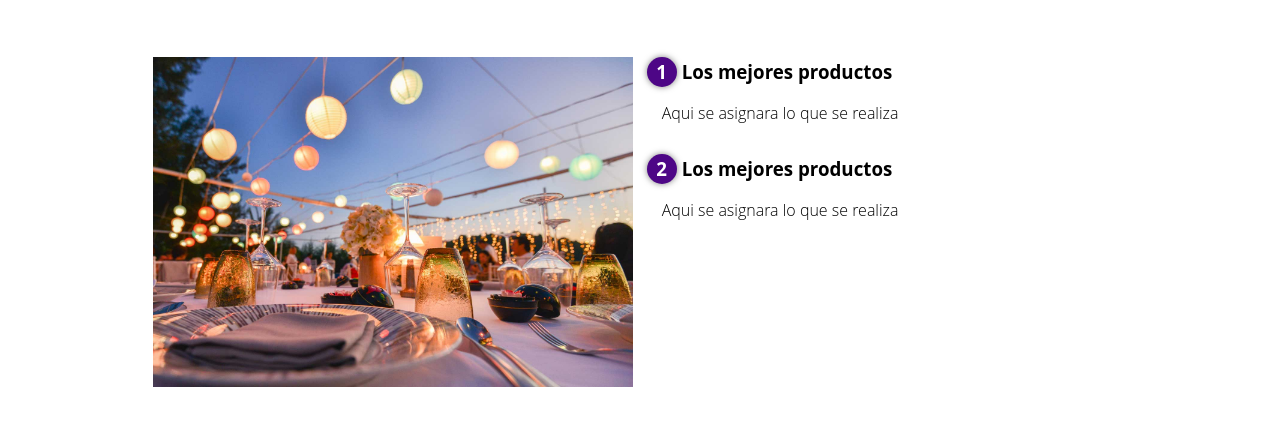
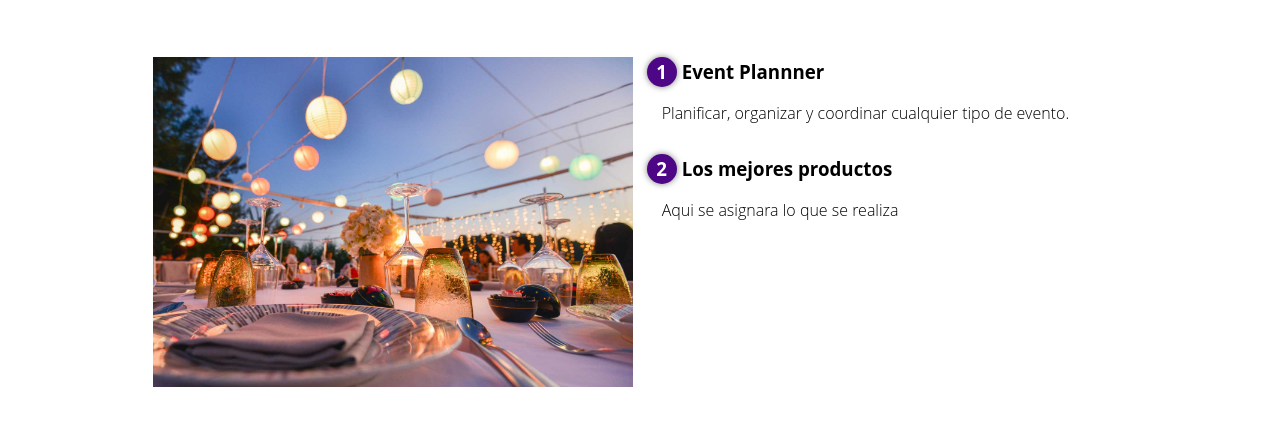
Before and after one commit to AngelGutierrezVar/CreacionesRebeca, a plain HTML site: page index.html in a window 1280 px wide. Shown: the part 674-1097 px from the top of the page. Drawn offline with Linux system fonts and the light colour scheme.

Commit message:
actualizacion

```diff
--- a/index.html
+++ b/index.html
@@ -32,8 +32,8 @@
       <div class="contenedor-sobre-nosotros">
         <img src="IMG/servicios.jpg" alt="" class="imagen-about-us">
         <div class="contenido-textos">
-          <h3><span>1</span>Los mejores productos</h3>
-          <p>Aqui se asignara lo que se realiza</p>
+          <h3><span>1</span>Event Plannner</h3>
+          <p>Planificar, organizar y coordinar cualquier tipo de evento.</p>
           <h3><span>2</span>Los mejores productos</h3>
           <p>Aqui se asignara lo que se realiza</p>
         </div>
```
